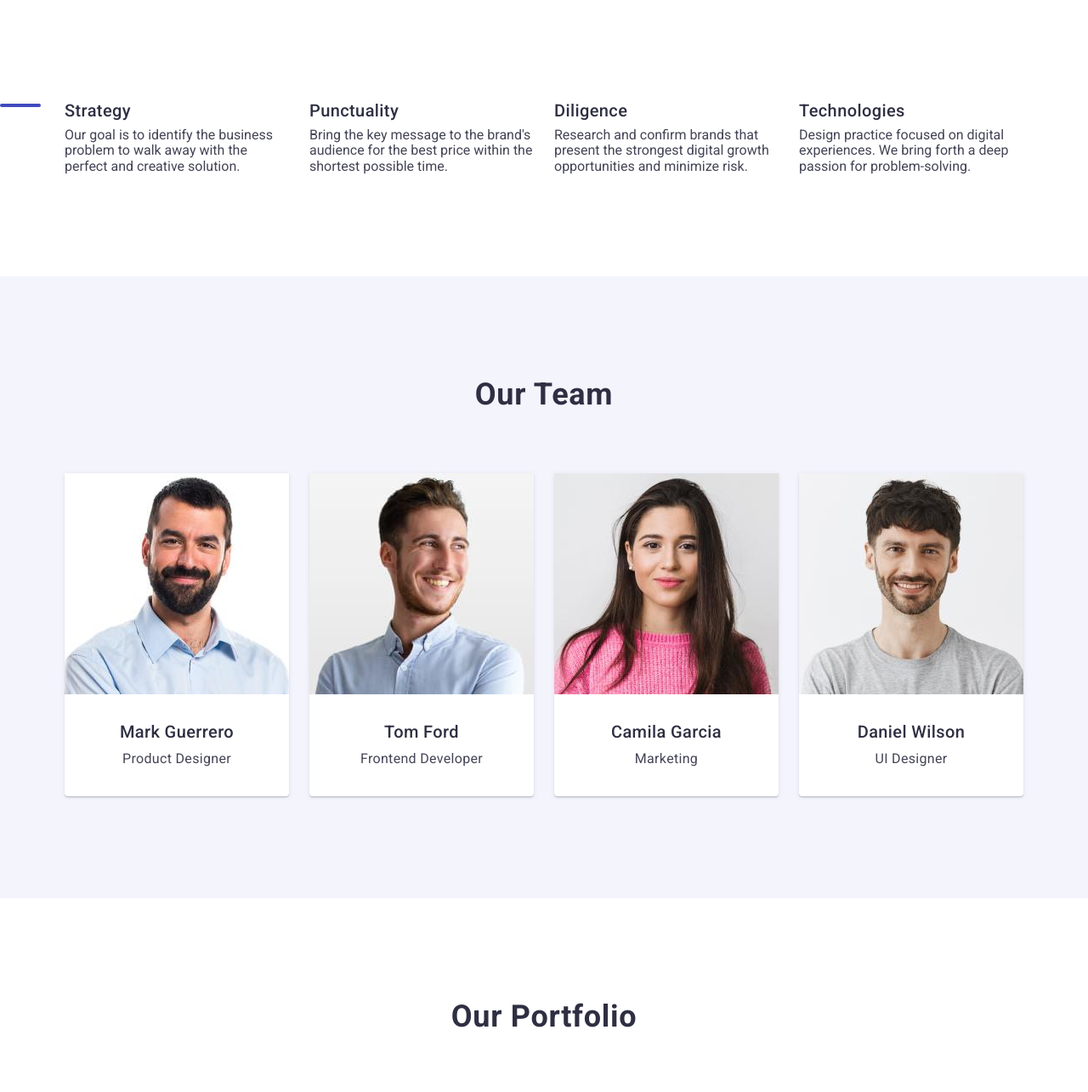
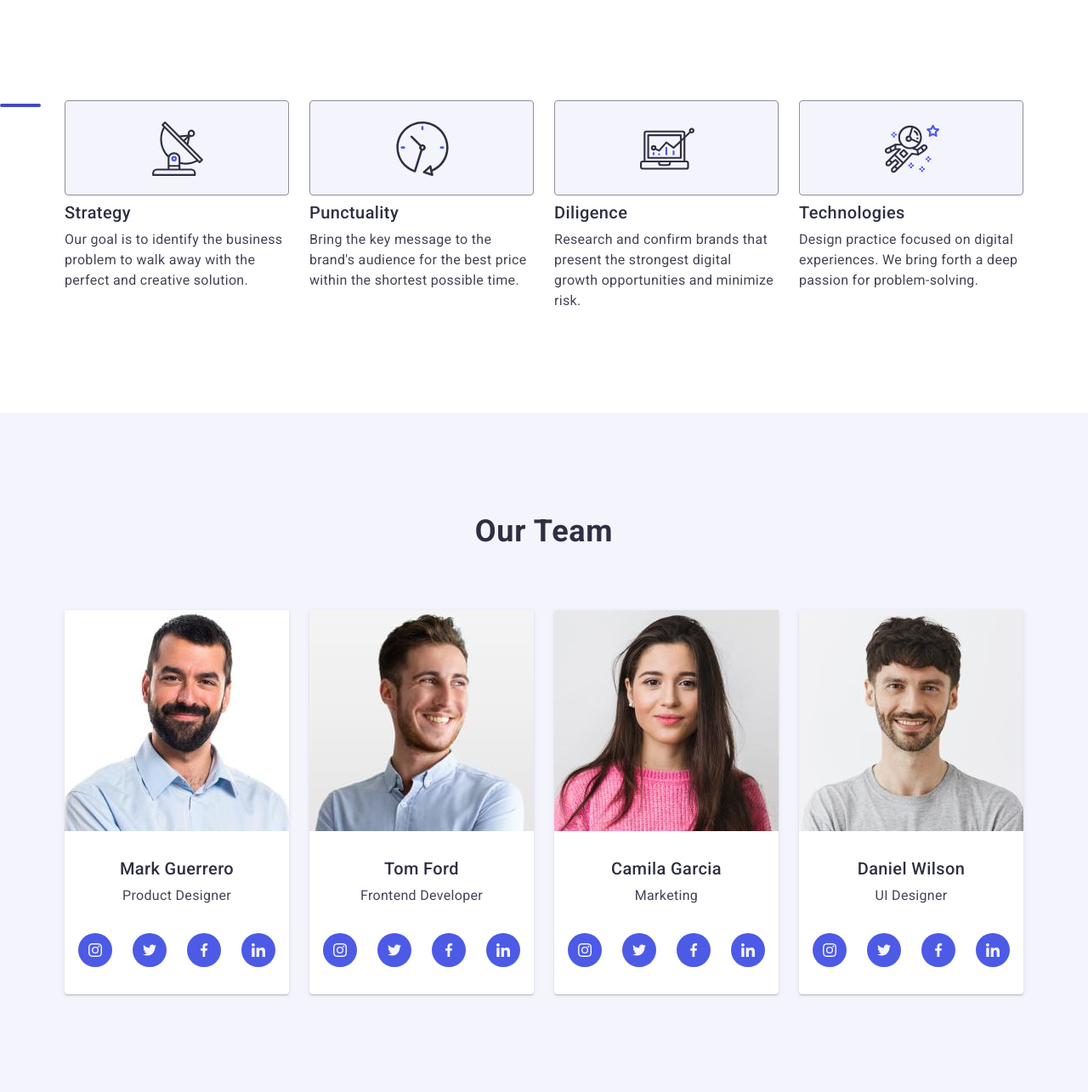
Before and after one commit to Inkom007/goit-markup-hw-04, a plain HTML site: page index.html in a window 1280 px wide. Shown: the part 675-1960 px from the top of the page at 85% size. Drawn offline with nearby package versions, Linux system fonts and the light colour scheme.

Commit message:
add social icons

```diff
--- a/css/styles.css
+++ b/css/styles.css
@@ -136,6 +136,7 @@ color: #404bbf;
 /* Hero */
 
 .hero {
+  max-width: 1440px;
   padding: 188px 0;
   background-color: #2e2f42;
   background-image: linear-gradient(to bottom, rgba(69, 71, 97, 0.7),
@@ -198,6 +199,20 @@ color: #404bbf;
 
 }
 
+.icons-container {
+  margin-bottom: 8px;
+  width: 264px;
+  height: 112px;
+  border-radius: 4px;
+  border: 1px solid #8E8F99;
+  background: #F4F4FD;
+}
+
+.icon-benefit {
+  margin: 24px 100px;
+  fill: none;
+}
+
 .benefits-list {
   display: flex;
   gap: 24px;
@@ -216,7 +231,11 @@ width: calc((100% - 72px) / 4);
   letter-spacing: 0.02em;
 }
 
-
+.text {
+  font-size: 16px;
+  line-height: 1.5;
+  letter-spacing: 0.02em;
+}
 /* Team */
 
 .section-team {
@@ -268,6 +287,30 @@ width: calc((100% - 72px) / 4);
   letter-spacing: 0.02em;
 }
 
+.icons-team-container {
+  display: flex;
+  gap: 24px;
+ justify-content: center;
+margin-bottom: 32px;
+}
+
+.link-team-social {
+  background-color: #4D5AE5;
+  width: 40px;
+  height: 40px;
+  border-radius: 50%;
+ padding: 12px;
+ transition-property: none;
+}
+
+.link-team-social:hover,
+.link-team-social:focus {
+  background-color: #404BBF;
+}
+
+.icon-team {
+  fill: none;
+}
 /* Portfolio */
 
 .portfolio-item {
--- a/index.html
+++ b/index.html
@@ -54,13 +54,21 @@
       <h2 class="visually-hidden">Our Benefits</h2>
       <ul class="benefits-list">
         <li class="benefits-item">
+          <div class="icons-container">
+            <svg class="icon-benefit" width="64" height="64"><use href="./images/icons.svg#icon-antenna"></use></svg>
+         </div>
           <h3 class="sub-title">Strategy</h3>
           <p class="text">
             Our goal is to identify the business problem to walk away with the
             perfect and creative solution.
           </p>
-        </li>
+         </li>
         <li class="benefits-item">
+          <div class="icons-container">
+            <svg class="icon-benefit" width="64" height="64">
+              <use href="./images/icons.svg#icon-clock"></use>
+            </svg>
+          </div>
           <h3 class="sub-title">Punctuality</h3>
           <p class="text">
             Bring the key message to the brand's audience for the best price
@@ -68,6 +76,11 @@
           </p>
         </li>
         <li class="benefits-item">
+          <div class="icons-container">
+            <svg class="icon-benefit" width="64" height="64">
+              <use href="./images/icons.svg#icon-diagram"></use>
+            </svg>
+          </div>
           <h3 class="sub-title">Diligence</h3>
           <p class="text">
             Research and confirm brands that present the strongest digital
@@ -75,6 +88,11 @@
           </p>
         </li>
         <li class="benefits-item">
+          <div class="icons-container">
+            <svg class="icon-benefit" width="64" height="64">
+              <use href="./images/icons.svg#icon-astronaut"></use>
+            </svg>
+          </div>
           <h3 class="sub-title">Technologies</h3>
           <p class="text">
             Design practice focused on digital experiences. We bring forth a
@@ -94,12 +112,54 @@
           <h3 class="subtitle">Mark Guerrero</h3>
           <p class="desc">Product Designer</p>
           </div>
+          <div class="icons-team-container">
+            <a class="link-team-social" href="https://www.instagram.com/" target="_blank">
+              <svg class="icon-team" width="16" height="16"><use href="./images/icons.svg#icon-instagram"></use></svg>
+            </a>
+            <a class="link-team-social" href="https://www.twitter.com/" target="_blank">
+              <svg class="icon-team" width="16" height="16">
+                <use href="./images/icons.svg#icon-twitter"></use>
+              </svg>
+            </a>
+            <a class="link-team-social" href="https://www.facebook.com/" target="_blank">
+              <svg class="icon-team" width="16" height="16">
+                <use href="./images/icons.svg#icon-facebook"></use>
+              </svg>
+            </a>
+            <a class="link-team-social" href="https://www.linkedin.com/" target="_blank">
+              <svg class="icon-team" width="16" height="16">
+                <use href="./images/icons.svg#icon-linkedin"></use>
+              </svg>
+            </a>
+            </div>
         </li>
         <li class="team-item">
           <img src="./images/img1.jpg" alt="Tom Ford" width="264" />
           <div class="container-team">
           <h3 class="subtitle">Tom Ford</h3>
           <p class="desc">Frontend Developer</p>
+          </div>
+          <div class="icons-team-container">
+            <a class="link-team-social" href="https://www.instagram.com/" target="_blank">
+              <svg class="icon-team" width="16" height="16">
+                <use href="./images/icons.svg#icon-instagram"></use>
+              </svg>
+            </a>
+            <a class="link-team-social" href="https://www.twitter.com/" target="_blank">
+              <svg class="icon-team" width="16" height="16">
+                <use href="./images/icons.svg#icon-twitter"></use>
+              </svg>
+            </a>
+            <a class="link-team-social" href="https://www.facebook.com/" target="_blank">
+              <svg class="icon-team" width="16" height="16">
+                <use href="./images/icons.svg#icon-facebook"></use>
+              </svg>
+            </a>
+            <a class="link-team-social" href="https://www.linkedin.com/" target="_blank">
+              <svg class="icon-team" width="16" height="16">
+                <use href="./images/icons.svg#icon-linkedin"></use>
+              </svg>
+            </a>
           </div>
         </li>
         <li class="team-item">
@@ -108,12 +168,56 @@
           <h3 class="subtitle">Camila Garcia</h3>
           <p class="desc">Marketing</p>
           </div>
+          <div class="icons-team-container">
+            <a class="link-team-social" href="https://www.instagram.com/" target="_blank">
+              <svg class="icon-team" width="16" height="16">
+                <use href="./images/icons.svg#icon-instagram"></use>
+              </svg>
+            </a>
+            <a class="link-team-social" href="https://www.twitter.com/" target="_blank">
+              <svg class="icon-team" width="16" height="16">
+                <use href="./images/icons.svg#icon-twitter"></use>
+              </svg>
+            </a>
+            <a class="link-team-social" href="https://www.facebook.com/" target="_blank">
+              <svg class="icon-team" width="16" height="16">
+                <use href="./images/icons.svg#icon-facebook"></use>
+              </svg>
+            </a>
+            <a class="link-team-social" href="https://www.linkedin.com/" target="_blank">
+              <svg class="icon-team" width="16" height="16">
+                <use href="./images/icons.svg#icon-linkedin"></use>
+              </svg>
+            </a>
+          </div>
         </li>
         <li class="team-item">
           <img src="./images/img3.jpg" alt="Daniel Wilson" width="264" />
           <div class="container-team">
           <h3 class="subtitle">Daniel Wilson</h3>
           <p class="desc">UI Designer</p>
+          </div>
+          <div class="icons-team-container">
+            <a class="link-team-social" href="https://www.instagram.com/" target="_blank">
+              <svg class="icon-team" width="16" height="16">
+                <use href="./images/icons.svg#icon-instagram"></use>
+              </svg>
+            </a>
+            <a class="link-team-social" href="https://www.twitter.com/" target="_blank">
+              <svg class="icon-team" width="16" height="16">
+                <use href="./images/icons.svg#icon-twitter"></use>
+              </svg>
+            </a>
+            <a class="link-team-social" href="https://www.facebook.com/" target="_blank">
+              <svg class="icon-team" width="16" height="16">
+                <use href="./images/icons.svg#icon-facebook"></use>
+              </svg>
+            </a>
+            <a class="link-team-social" href="https://www.linkedin.com/" target="_blank">
+              <svg class="icon-team" width="16" height="16">
+                <use href="./images/icons.svg#icon-linkedin"></use>
+              </svg>
+            </a>
           </div>
         </li>
       </ul>
```
